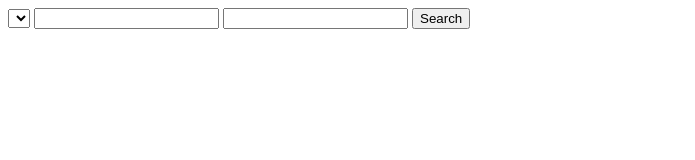
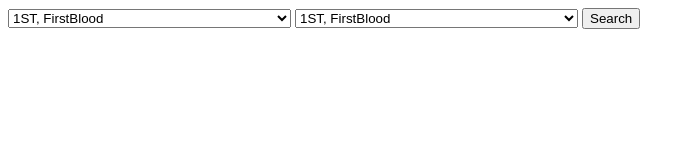
Before and after one commit to Kenludiaz/Gogo, a website: page public/index.html in a window 1280 px wide. Shown: the whole page, without its empty margins (0-695 px from the left). Drawn offline with Linux system fonts and the light colour scheme.

Commit message:
Generated option elements and appended to select elements.

```diff
--- a/index.js
+++ b/index.js
@@ -17,13 +17,14 @@ app.listen(port, () => {
 
 app.get('/api/:from/:to', async (req, res) => {
     try {
+        console.log("Got")
         const from = req.params.from;
         const to = req.params.to;
         const API_URL = `https://www.alphavantage.co/query?function=CURRENCY_EXCHANGE_RATE&from_currency=${from}&to_currency=${to}&apikey=${API_KEY}`;
 
         const data = await fetch(API_URL);
         const jsonData = await data.json();
-        // console.log(jsonData);
+        console.log(jsonData);
         res.json(jsonData);
     }
     catch(e) {
--- a/public/index.html
+++ b/public/index.html
@@ -8,13 +8,17 @@
 </head>
 <body>
     <label for="from" class="from-label">
-        <select name="from" id="from" class="from-label">
-            option
+        <select name="from" id="from" class="currencyList">
+
         </select>
+    </label>
 
+    <label for="to" class="from-label">
+        <select name="from" id="to" class="currencyList">
+
+        </select>
     </label>
-    <input type="text" class='search'>
-    <input type="text" class="to">
+
     <button type="submit" class= "search-btn">Search</button>
 </body>
 </html>
--- a/public/index.js
+++ b/public/index.js
@@ -1,12 +1,11 @@
 let btn = document.querySelector('.search-btn');
 
 const search = async (e) => {
+    console.log(to , "  ", from);
     e.preventDefault();
-    let search = document.querySelector('.search');
-    let to = document.querySelector('.search').value;
-    // console.log(search.value);
+    let from = document.querySelector('#from').value;
+    let to = document.querySelector('#to').value;
 
-    let from = search.value;
     let response = await fetch(`/api/${from}/${to}`);
     let json = await response.json();
     console.log(json);
@@ -22,7 +21,7 @@ const generateList = async () => {
     const physText = await physCurr.text();
     const physArr = physText.split('\r\n').splice(1);
     const physData = physArr.map( item => item.split(','));
-    console.log(physData);
+    // console.log(physData);
 
     const digCurr = await fetch('./digital_currency_list.csv');
     const digText = await digCurr.text();
@@ -31,10 +30,24 @@ const generateList = async () => {
     // console.log(digCurrArr);
 
     const data = [...digData, ...physData];
-    const table = data
+    data.pop();
 
+    const currencyList = document.querySelectorAll('.currencyList');
+    // console.log(currencyList);
 
+    //Create elements based on data
+    //Append them to both elements on currencyList
+    data.forEach(element => {
+        let option = document.createElement('option');
+        option.value = element[1];
+        option.innerHTML = `${element[0]}, ${element[1]}`;
+        let optionTwo = document.createElement('option');
+        optionTwo.value = element[1];
+        optionTwo.innerHTML = `${element[0]}, ${element[1]}`;
+        currencyList[0].appendChild(option);
+        currencyList[1].appendChild(optionTwo);
+    });
 
 }
 
-generateList();
+generateList().catch(e => console.log(e));
```
